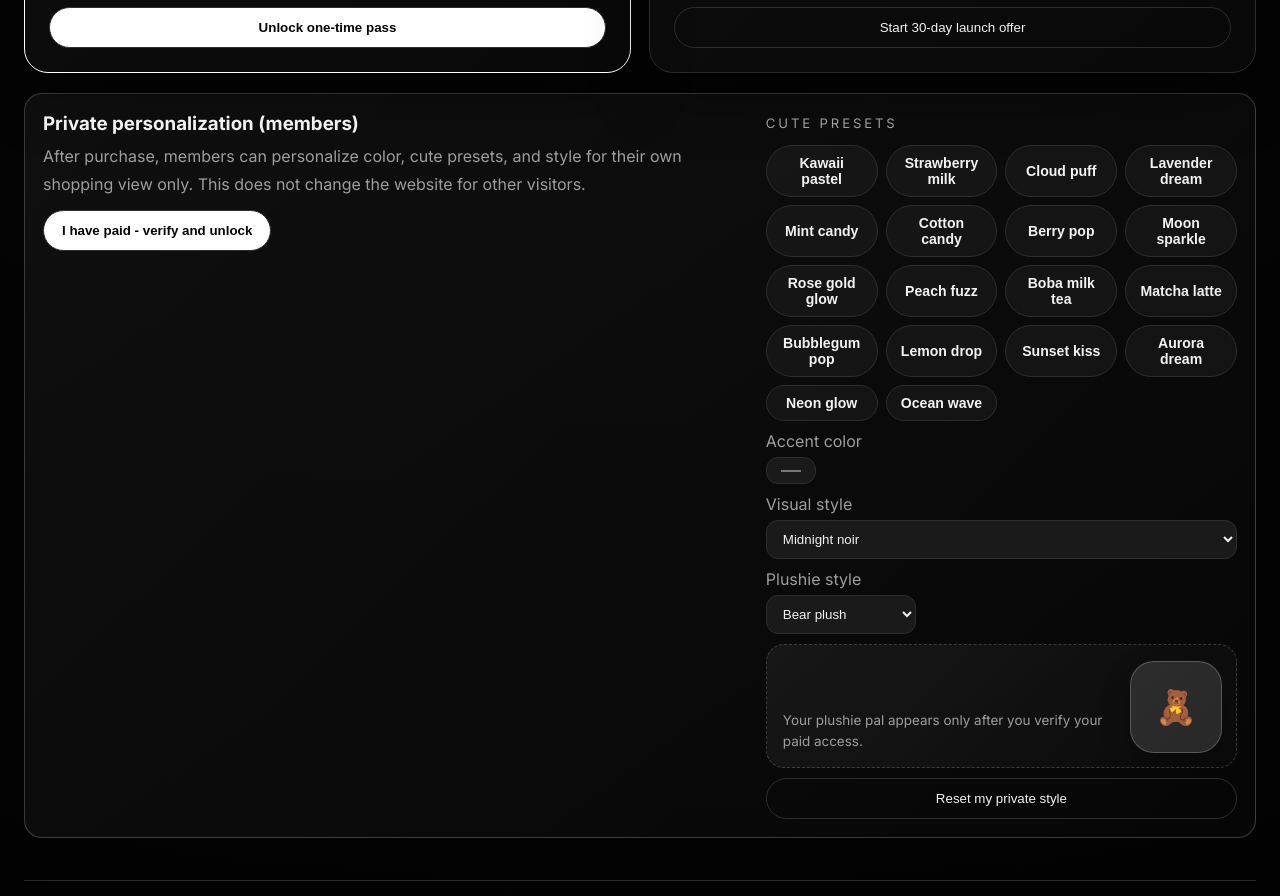
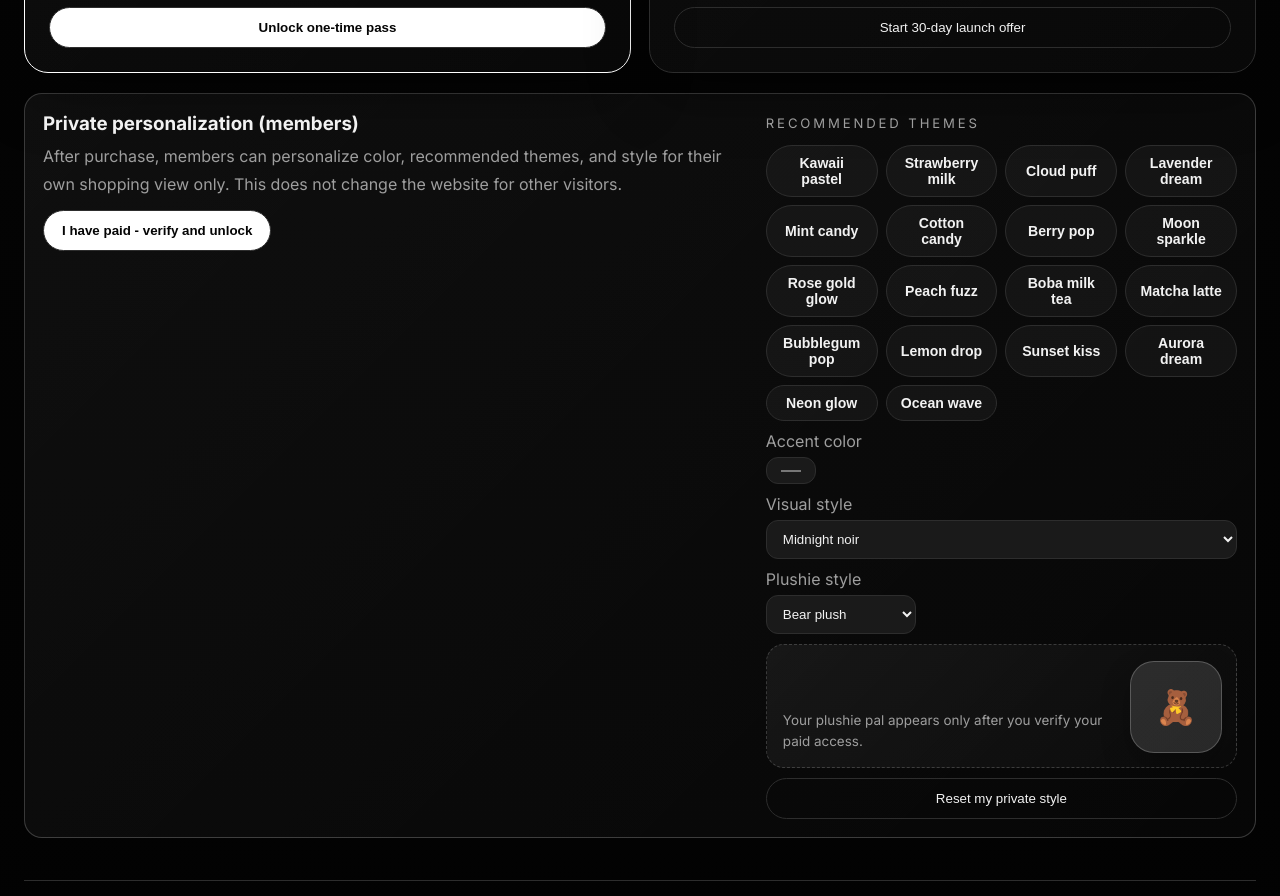
Before and after one commit to Zx4RRSupers5p0r7/Teyo, a website: page marketplace.html in a window 1280 px wide. Shown: the part 1927-2823 px from the top of the page. Drawn offline with Linux system fonts and the light colour scheme; no server answers.

Commit message:
Rename cute presets to recommended themes

```diff
--- a/marketplace.html
+++ b/marketplace.html
@@ -134,13 +134,13 @@
           <div class="customer-theme-panel is-locked" id="customerThemePanel">
             <div class="customer-theme-copy">
               <h3>Private personalization (members)</h3>
-              <p>After purchase, members can personalize color, cute presets, and style for their own shopping view only. This does not change the website for other visitors.</p>
+              <p>After purchase, members can personalize color, recommended themes, and style for their own shopping view only. This does not change the website for other visitors.</p>
               <button id="customerVerifyAccessBtn" class="btn btn-primary" type="button">I have paid - verify and unlock</button>
               <p id="customerPaymentMessage" class="form-message" aria-live="polite"></p>
             </div>
             <div class="customer-theme-controls" id="customerThemeControls">
               <div class="customer-cute-presets">
-                <p class="mini-label">Cute presets</p>
+                <p class="mini-label">Recommended themes</p>
                 <div class="preset-grid" role="group" aria-label="Cute personalization presets">
                   <button class="preset-chip customer-preset-btn" type="button" data-preset="kawaii">Kawaii pastel</button>
                   <button class="preset-chip customer-preset-btn" type="button" data-preset="strawberry">Strawberry milk</button>
```
